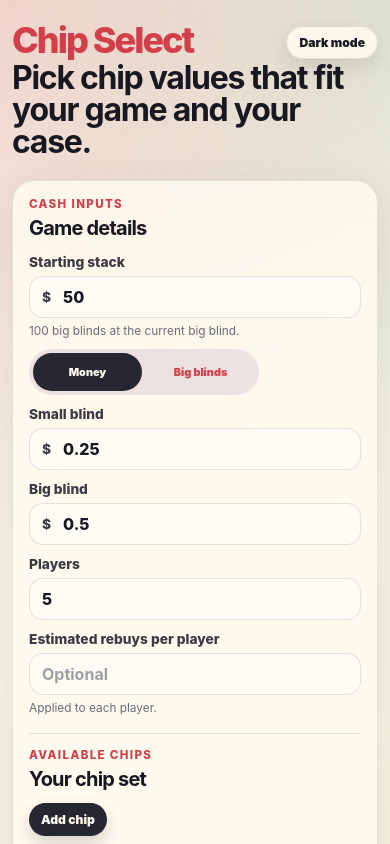
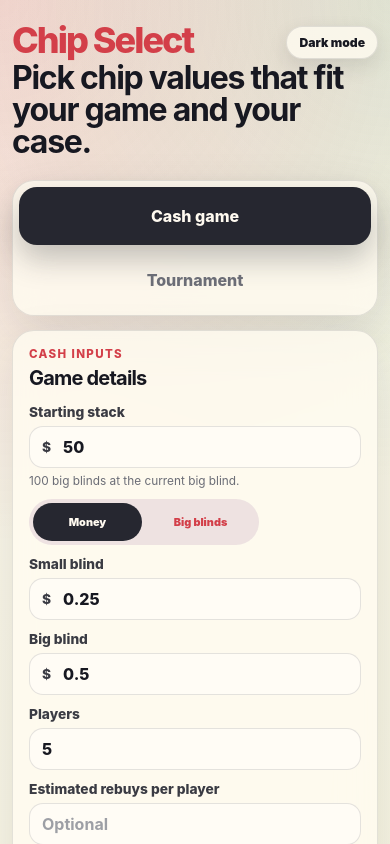
Before and after one commit to leongmichael/chip-select, a React (Vite) app: page / in a window 390 px wide. Shown: the top 844 px of the page. Built offline with nearby package versions, Linux system fonts and the light colour scheme.

Commit message:
mobile ui fix

```diff
--- a/src/App.tsx
+++ b/src/App.tsx
@@ -683,6 +683,7 @@ export default function App() {
           </div>
         </div>
       </section>
+      <div className="mobile-mode">{modeCard}</div>
 
       {mode === "tournament" ? (
         <section className="workspace tournament-workspace">
--- a/src/styles.css
+++ b/src/styles.css
@@ -228,6 +228,10 @@ h3 {
 .standalone-mode {
   width: min(260px, 100%);
   margin: 0 0 14px auto;
+}
+
+.mobile-mode {
+  display: none;
 }
 
 .workspace {
@@ -844,6 +848,16 @@ input::placeholder {
     grid-template-columns: 1fr;
   }
 
+  .mobile-mode {
+    display: block;
+    margin-bottom: 14px;
+  }
+
+  .top-results .mode-card,
+  .standalone-mode {
+    display: none;
+  }
+
   .controls {
     position: static;
   }
```
